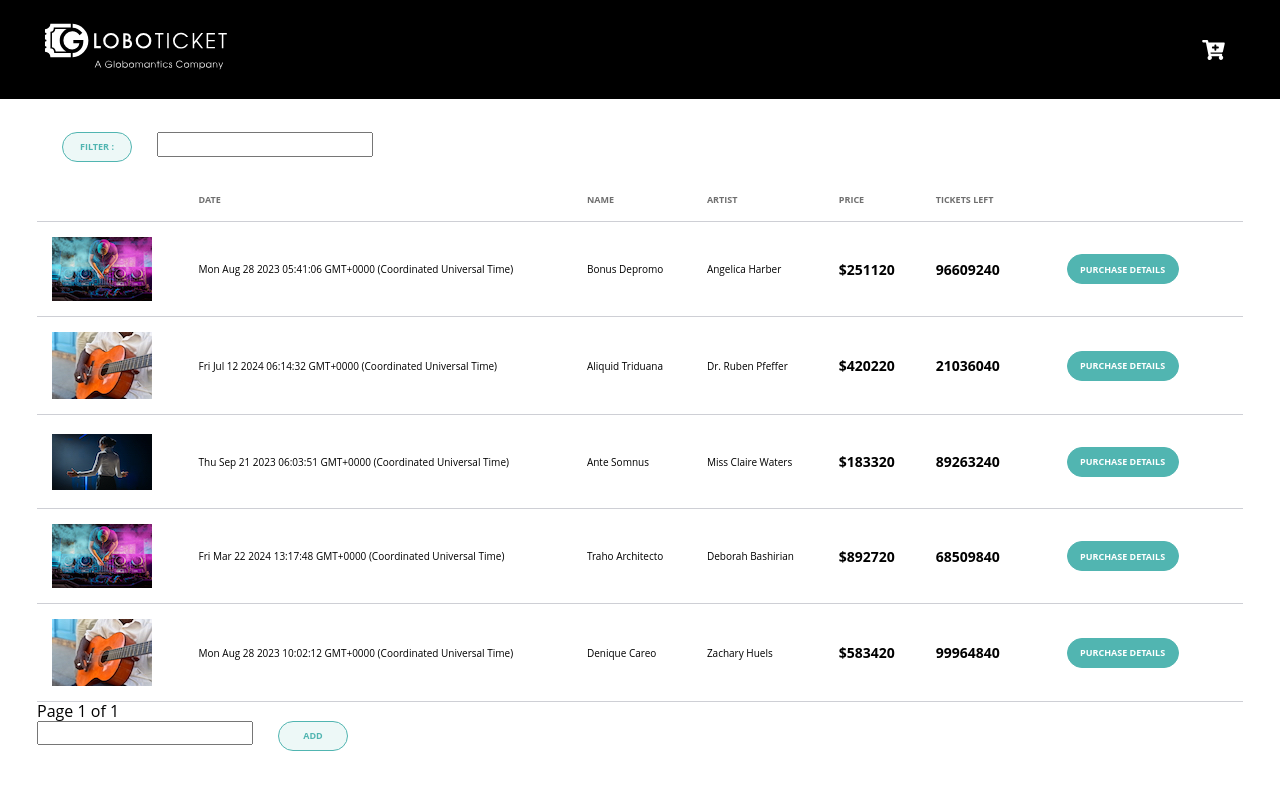
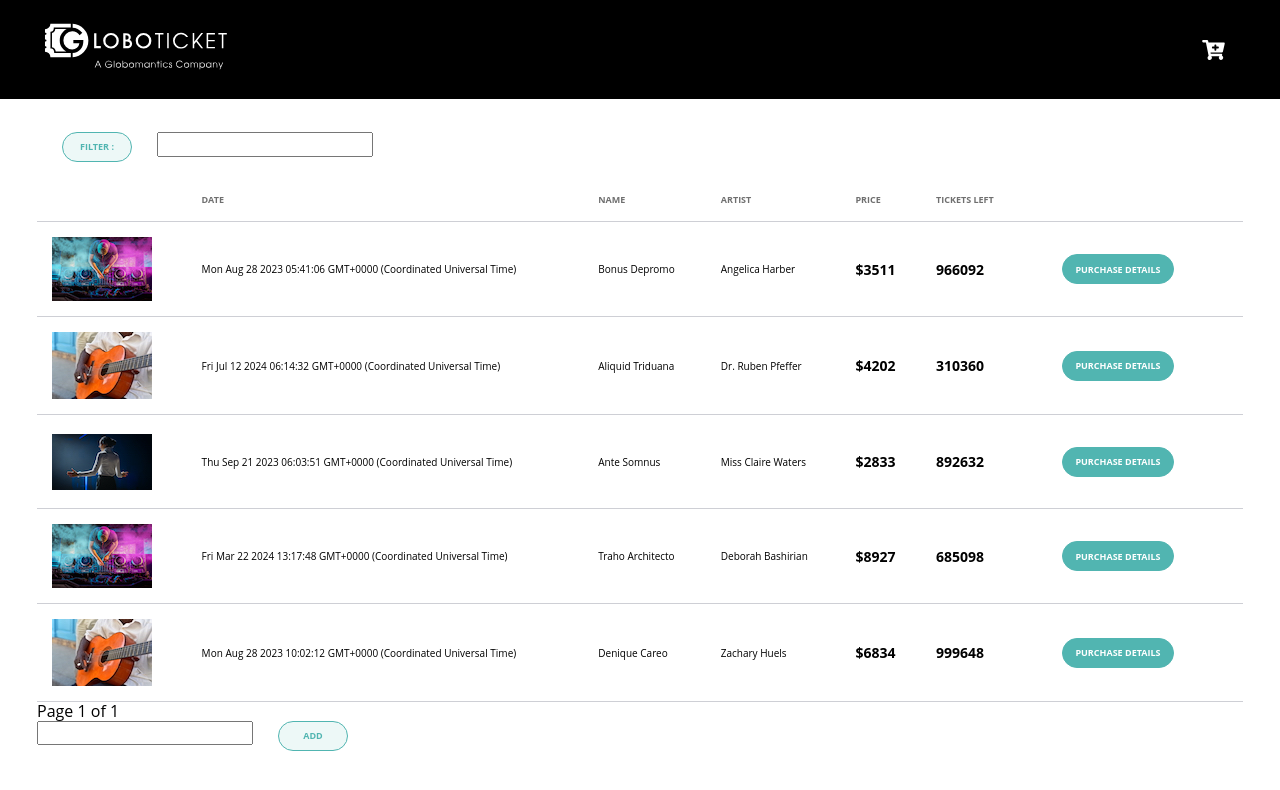
Before and after one commit to riffelj/globotickets, a React (Create React App) app: page / in a window 1280 px wide. Shown: the top 790 px of the page. Built offline with nearby package versions, Linux system fonts and the light colour scheme.

Commit message:
remove leading zeroes from mock data

```diff
--- a/src/Catalog.jsx
+++ b/src/Catalog.jsx
@@ -23,8 +23,8 @@ const generateEventData = (n) => {
 			thumbNail: i % thumbNails.length,
 			dateTime: faker.date.future().toString(),
 			artist: faker.person.fullName(),
-			price: faker.string.numeric(4) + 20,
-			tickets: faker.string.numeric(6) + 40,
+			price: faker.string.numeric({ length: 4, allowLeadingZeros: false }),
+			tickets: faker.string.numeric({ length: 6, allowLeadingZeros: false }),
 		})
 	}
 	return data
```
